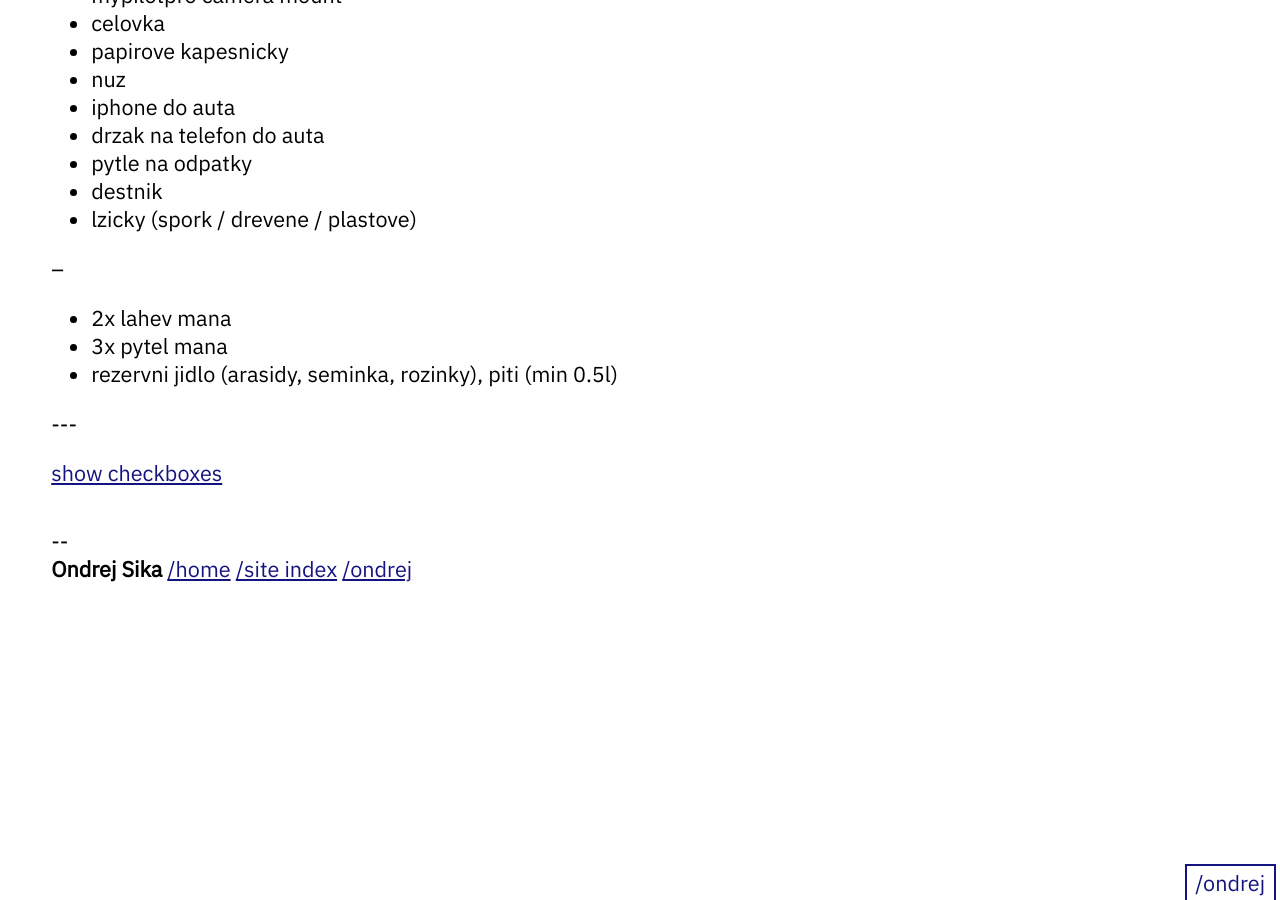
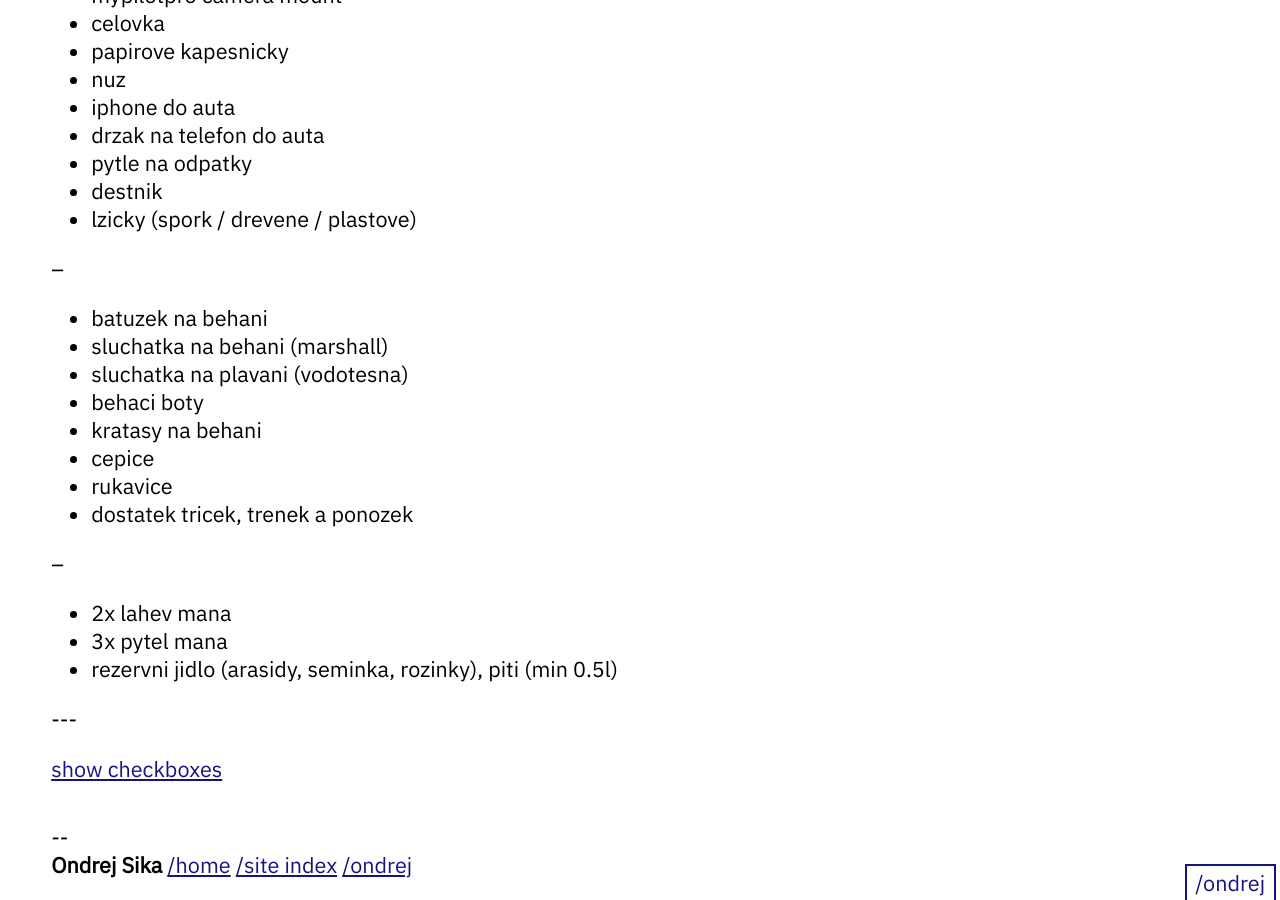
Before and after one commit to ondrejsika/ondrejsika.com, a Jekyll site: the page built from ondrej/checklists/iceland-winter-week.md, in a window 1280 px wide and 900 px high, scrolled down 1420 px. Built offline with Jekyll 4.4.1, drawn with Linux system fonts in a browser that asks for light colours.

Commit message:
feat(ondrej/checklists/iceland-winter-week): Add running section

```diff
--- a/ondrej/checklists/iceland-winter-week.md
+++ b/ondrej/checklists/iceland-winter-week.md
@@ -63,6 +63,17 @@
 
 --
 
+- batuzek na behani
+- sluchatka na behani (marshall)
+- sluchatka na plavani (vodotesna)
+- behaci boty
+- kratasy na behani
+- cepice
+- rukavice
+- dostatek tricek, trenek a ponozek
+
+--
+
 - 2x lahev mana
 - 3x pytel mana
 - rezervni jidlo (arasidy, seminka, rozinky), piti (min 0.5l)
```
